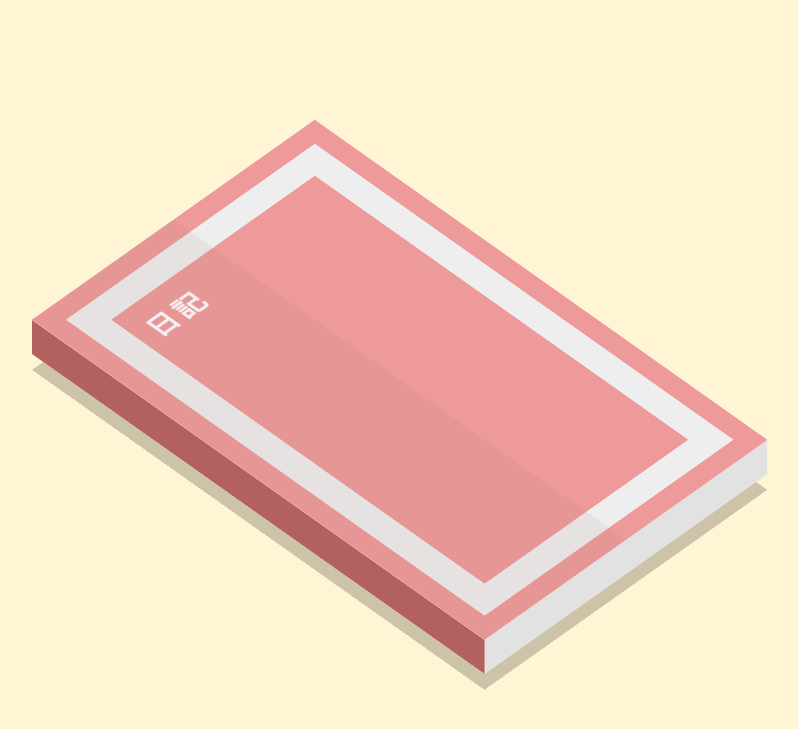
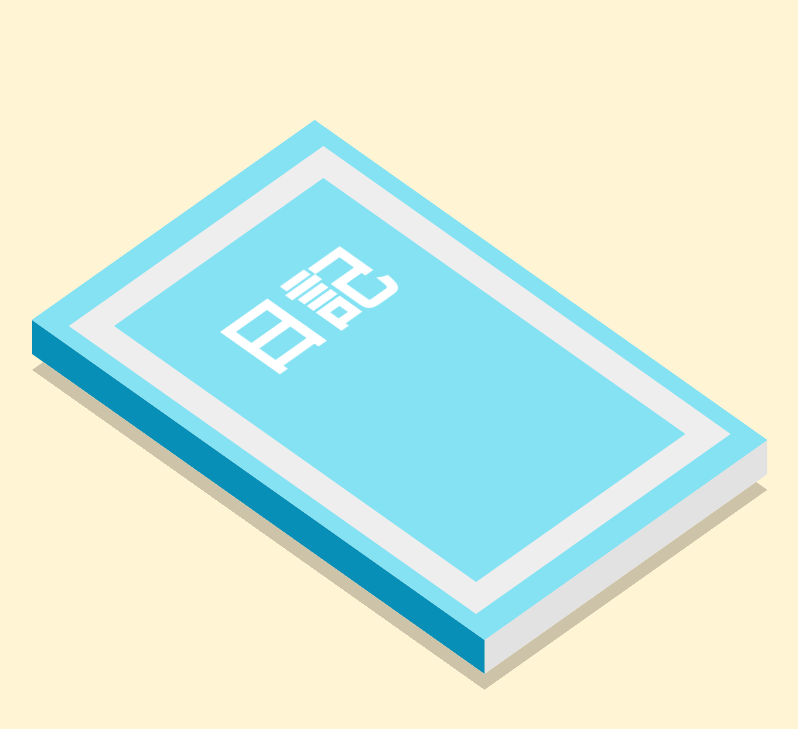
Before and after one commit to haruchu/diary, a Django app: a page that uses myapp/templates/diary.html in a window 1280 px wide. Shown: the top 729 px of the page, without its empty margins (212-1010 px from the left). Run offline with Django 3.2, Linux system fonts and the light colour scheme; a user stored in the database is signed in; data comes from the database, SQL or seed files in the repository; both versions use the stored data as it was after the commit.

Commit message:
pageのstyleを適応 複数ページでも大丈夫（多分）

```diff
--- a/myapp/static/css/diary.css
+++ b/myapp/static/css/diary.css
@@ -8,6 +8,7 @@ html,
 body {
   height: 100%;
 }
+
 body {
   background: #fff4d3;
   text-align: center;
@@ -15,29 +16,34 @@ body {
   overflow: hidden;
   font-size: 16px;
 }
+
 * {
   margin: 0;
   padding: 0;
   box-sizing: border-box;
 }
+
 #container {
   width: 60%;
   margin: 20px auto;
 }
+
 .v-center {
   display: inline-block;
   vertical-align: middle;
   height: 100%;
   width: 0;
 }
+
 #container {
   display: inline-block;
   vertical-align: middle;
 }
+
 .book {
   transform-style: preserve-3d;
   transform: rotateX(45deg) rotateY(0deg) rotateZ(-45deg);
-  transition: transform 1s;
+  transition: 1s;
   position: absolute;
   left: 0;
   top: 0;
@@ -47,16 +53,18 @@ body {
   width: 30em;
   height: 40em;
 }
+
 .book .side {
   width: 3em;
   height: 40em;
-  background: #b36060;
+  background: #088fb8;
   position: absolute;
   left: -3em;
   top: 0;
   transform-origin: 100% 100%;
   transform: rotateY(-90deg) rotateX(0deg);
 }
+
 .book .bottom {
   width: 25em;
   height: 3em;
@@ -67,9 +75,13 @@ body {
   transform-origin: 100% 100%;
   transform: rotateX(90deg);
 }
+
 .book.open {
+  left: 400px;
+  top: 80px;
   transform: rotateX(-5deg) rotateY(0deg) rotateZ(0deg);
 }
+
 .book .paper,
 .book .shadow {
   width: 25em;
@@ -78,21 +90,25 @@ body {
   top: 0;
   left: 0;
 }
+
 .book .shadow {
   background: transparent;
   transform: translateZ(-3em);
   box-shadow: -1em 1em 0px 0px #ccc3a9;
   z-index: 1;
 }
+
 .book .paper {
   transition: transform 1s, box-shadow 0.5s 0.2s;
   transform-origin: 0 50%;
   transform-style: preserve-3d;
 }
+
 .book .paper.open {
   box-shadow: 2.2em 1em 0px 0px #ccc3a9;
   transform: rotateX(0deg) rotateY(-180deg) rotateZ(0deg);
 }
+
 .book .paper .page.front {
   transition: transform 1s;
   transform-origin: 0 50%;
@@ -107,32 +123,24 @@ body {
   -webkit-transform: translateZ(0px);
   transform: translateZ(0px);
 }
+
 .book .first .page {
-  background: #ef9a9a;
+  background: #85e2f3;
 }
-.book .first .page.front:after {
-  position: absolute;
-  content: "";
-  width: 50%;
-  height: 100%;
-  left: 0;
-  top: 0;
-  background: rgba(160, 115, 115, 0.1);
-}
+
 .book .paper .back {
   transition: transform 1s;
   transform-origin: 0 50%;
   background: #e1e1e1;
 }
 .book .first.paper .back {
-  background: #ef9a9a;
+  background: #85e2f3;
 }
+
 .book .intro {
   position: absolute;
   width: 90%;
-  width: calc(100% - 3em);
   height: 90%;
-  height: calc(100% - 3em);
   border: 2em solid #eee;
   left: 0;
   top: 0;
@@ -140,20 +148,14 @@ body {
   bottom: 0;
   margin: auto;
 }
-.book .intro h2 {
-  padding: 0.5em 0.5em;
-  font-size: 2em;
-  color: #fff;
-  word-break: break-all;
-  text-align: left;
-  letter-spacing: 5px;
-}
+
 .book .intro h1 {
   padding: 0.5em 0.25em;
   font-size: 6em;
   color: #fff;
   word-break: break-all;
 }
+
 .book .paper:not(.first) .page {
   background: #f1f1f1;
   background-image: linear-gradient(
@@ -166,41 +168,11 @@ body {
     linear-gradient(#e1e1e1 0.1em, transparent 0.1em);
   background-size: 100% 1.5em;
 }
+
 .book .paper:not(.first) .back {
   background: #e1e1e1;
 }
-.book .open.second .back {
-  transform: translateZ(-1px);
-}
-.book .open.third .back {
-  transform: translateZ(-2px);
-}
-.book .paper.first {
-  z-index: 8;
-}
-.book .paper.second {
-  z-index: 7;
-}
 
-.book .paper.first .front {
-  transform: translateZ(0.4px);
-}
-.book .paper.second .front {
-  transform: translateZ(0.3px);
-}
-.book .second-page #vara-container {
-  width: 100%;
-  height: 100%;
-  padding: 1em;
-}
-#link {
-  position: absolute;
-  bottom: 10px;
-  right: 10px;
-  color: #615858;
-  letter-spacing: 2px;
-  text-decoration: none;
-}
 @media (max-width: 700px) {
   .book {
     left: 50%;
--- a/myapp/templates/diary.html
+++ b/myapp/templates/diary.html
@@ -37,21 +37,21 @@
       for (let i = 0; i <= "{{diary_cnt}}"; i++) {
         let text = "";
         if (i === 0) {
-          text += '<div class="first paper">';
+          text += '<div class="first paper" style="z-index: '+(50-i)+';">';
           text += '<div class="page front contents">';
           text += '<div class="intro">';
-          text += "<h2>日記</h2>";
+          text += "<h1>日記</h1>";
           text += "</div>";
           text += "</div>";
-          text += '<div class="page back"></div>';
+          text += '<div class="page back" style="transform: translateZ(-'+i+'px);"></div>';
           text += "</div>";
           text += "";
         } else {
-          text += '<div class="second paper">';
+          text += '<div class="second paper" style="z-index: '+(50-i)+';">';
           text += '<div class="page front last contents">';
           text += "<div>{{ diary.title }}</div>";
           text += "</div>";
-          text += '<div class="page back"></div>';
+          text += '<div class="page back" style="transform: translateZ(-'+i+'px);"></div>';
           text += "</div>";
         }
         $("#side").before(text);
--- a/myapp/templates/home.html
+++ b/myapp/templates/home.html
@@ -15,7 +15,6 @@
     <title>home</title>
   </head>
   <body>
-    <h1>welcome</h1>
     <a href="{% url 'logout' %}">ログアウト</a>
     <a href="{% url 'diary:new_diary' %}">日記を書く</a>
     <div class="container">
```
Also changed, not shown: myapp/db.sqlite3.
